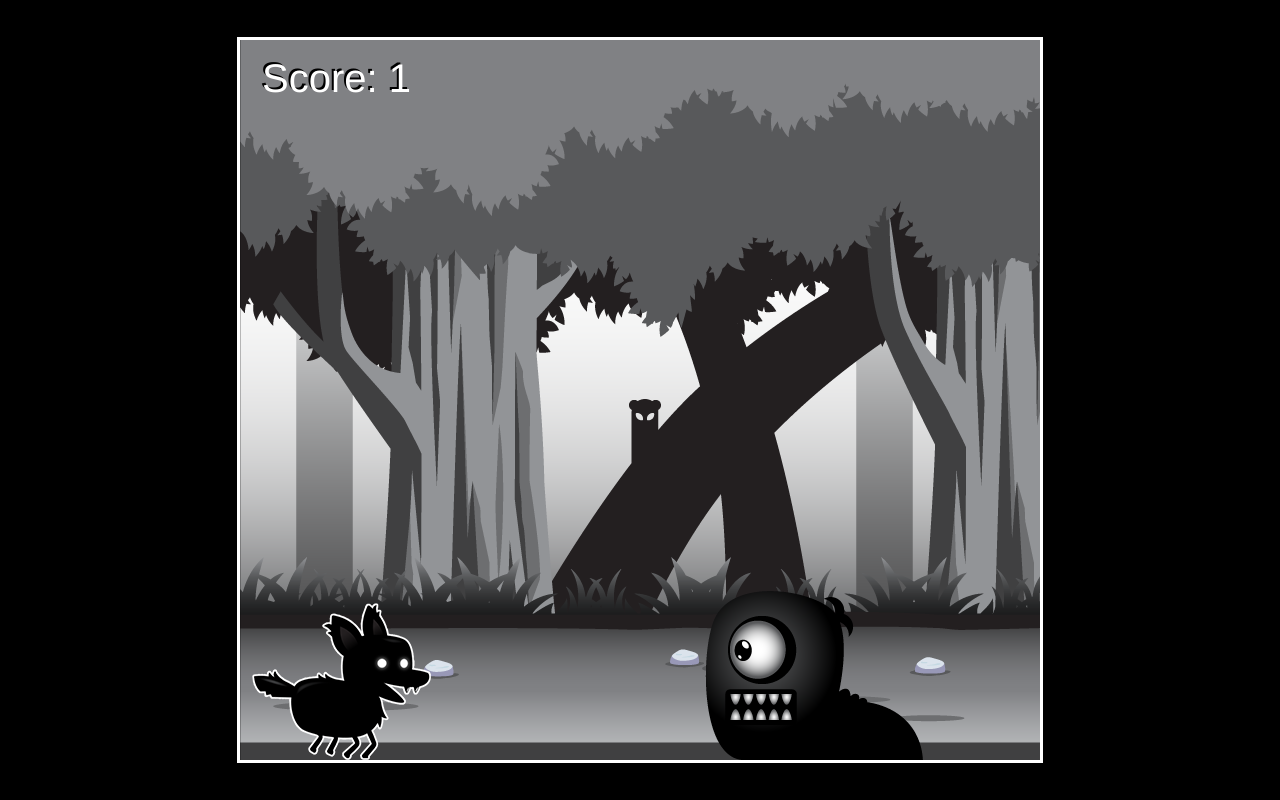
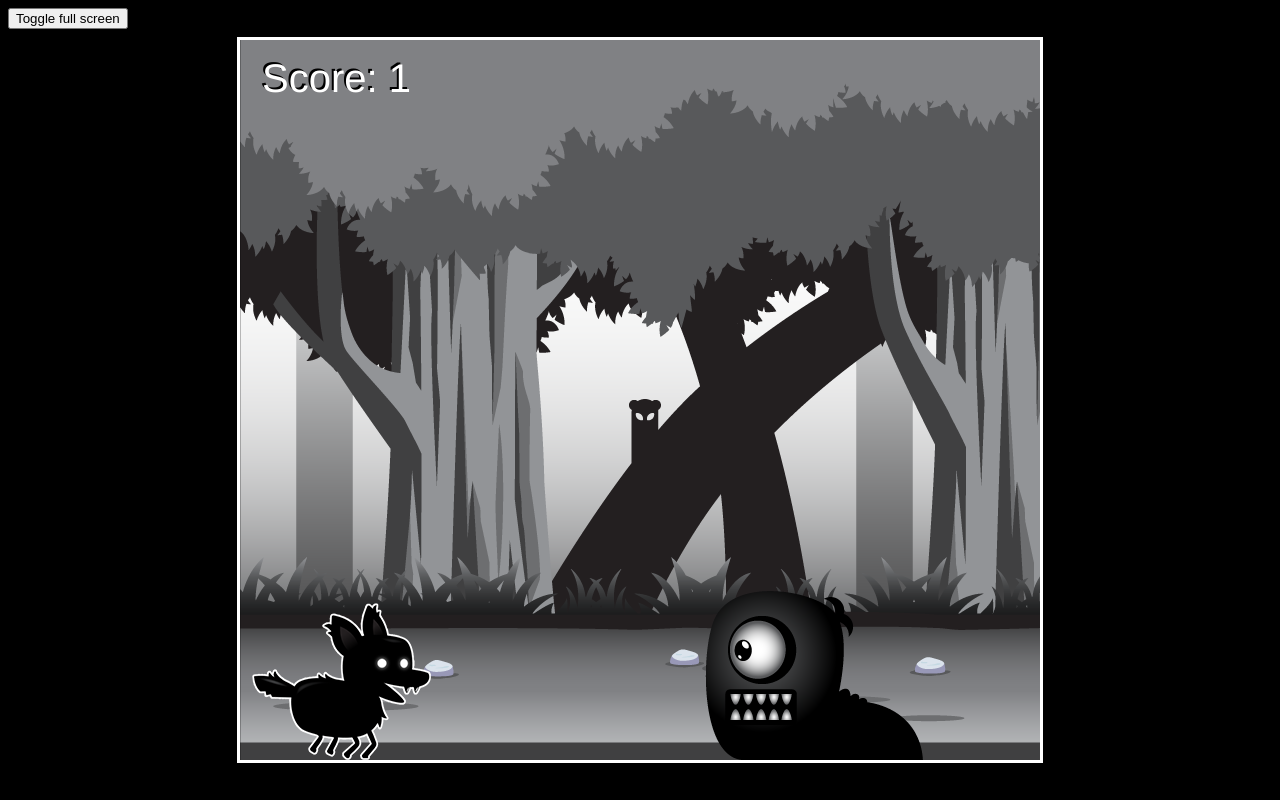
Before and after one commit to NurikBK/jumpnig-doggo-jsgame, a plain HTML site: page index.html in a window 1280 px wide. Drawn offline with Linux system fonts and the light colour scheme.

Commit message:
add fullscreen btn

```diff
--- a/index.html
+++ b/index.html
@@ -15,7 +15,7 @@
     <img src="enemy_spider.png" alt="spider" id="spider" />
     <img src="player.png" alt="palyer" id="player" />
     <img src="background_single.png" alt="bgImg" id="bgImg" />
-
+    <button id="fsBtn">Toggle full screen</button>
     <script src="script.js"></script>
   </body>
 </html>
```
